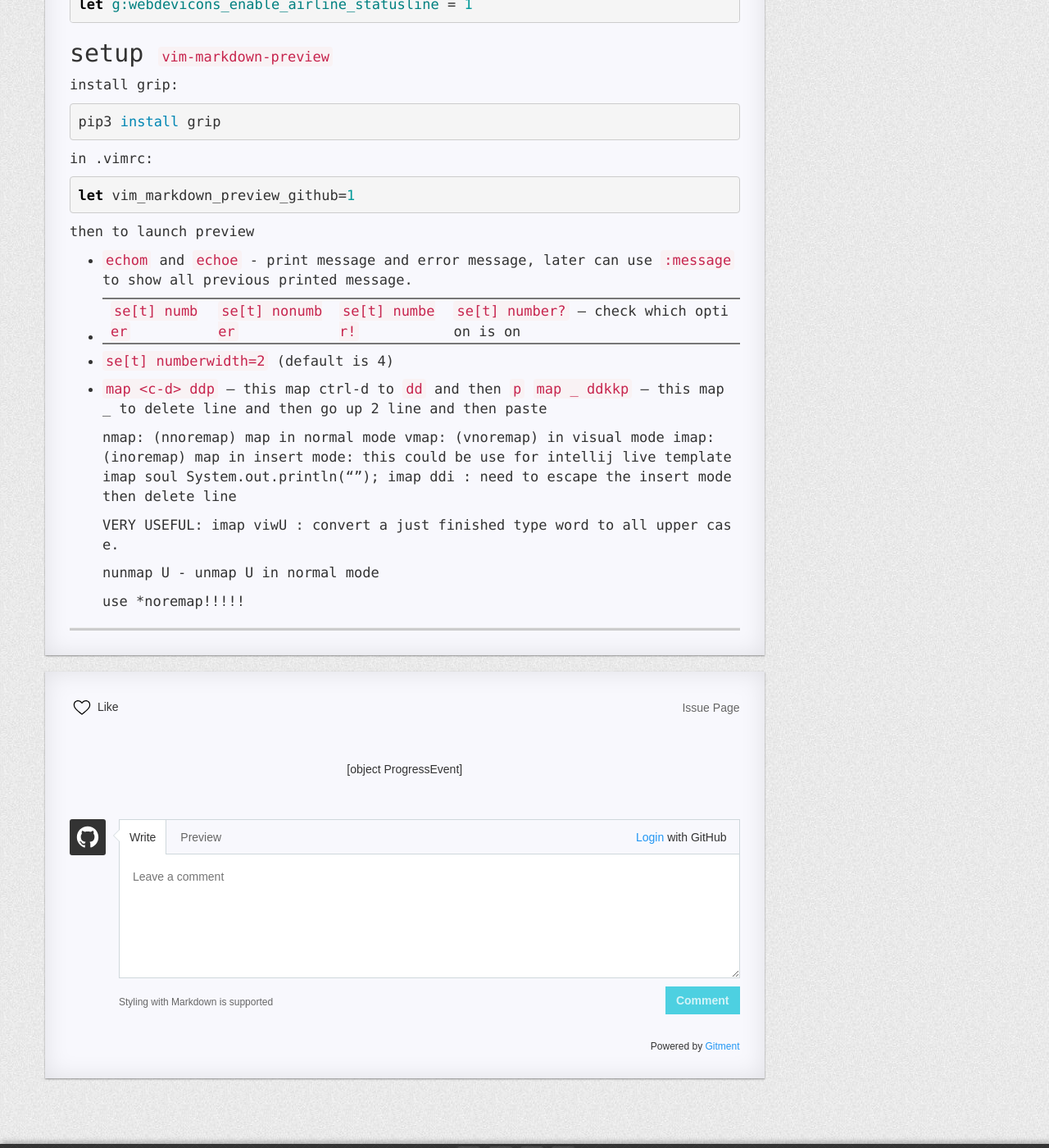
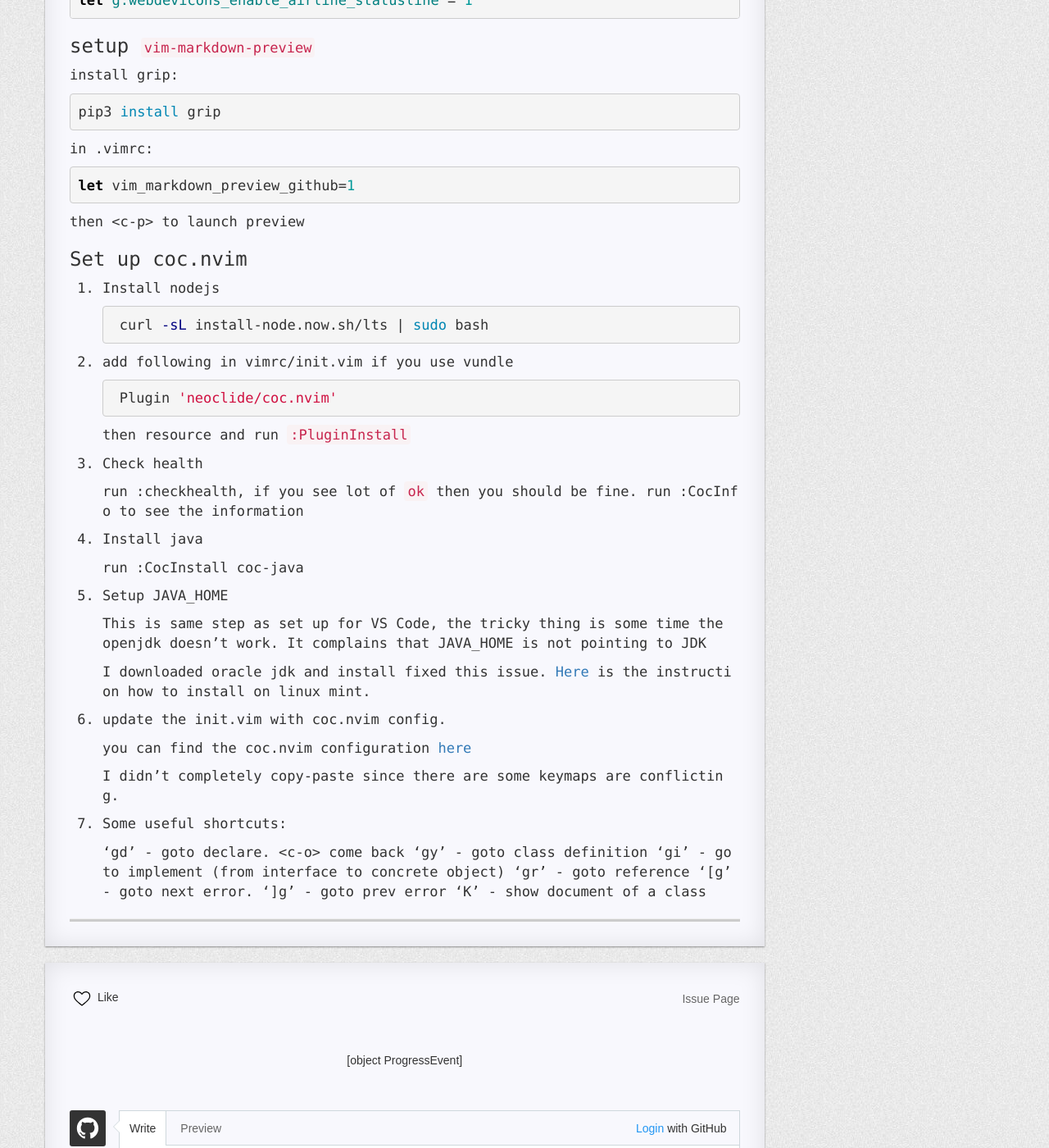
Before and after one commit to R0NGSH3N/r0ngsh3n.github.io, a Jekyll site: the page built from _posts/2014-01-15-vim-daily-practice.md, in a window 1280 px wide and 1400 px high, scrolled down 2486 px. Shown: the whole window at 82% size. Built offline with Jekyll 4.4.1, drawn with Linux system fonts in a browser that asks for light colours; nearby versions of some CDN libraries; comment, search, counter and statistics services are not loaded; a style sheet for code colours, icons or effects is not loaded; some of the changed text lies outside the part shown.

Commit message:
update article

```diff
--- a/_posts/2014-01-15-vim-daily-practice.md
+++ b/_posts/2014-01-15-vim-daily-practice.md
@@ -14,7 +14,7 @@ sudo pacman -S gvim # arch
 sudo apt install vim-gnome #ubuntu
 ~~~
 
-## Install Nerd Font
+## Install and Config Nerd Font
 
 Nerd font is required by couple of plug in (vim-devicon)
 
@@ -26,7 +26,8 @@ Nerd font is required by couple of plug in (vim-devicon)
 
 4. run command fc-list | grep <fontName> to verify nerd font install correctly
 
-## Set Guifont
+
+### Set Guifont for Nerd Font
 
 if you are using neovim, then you need change the font of the terminal and then restart vim, if you use vim then you need to use
 
@@ -36,7 +37,7 @@ if you are using neovim, then you need change the font of the terminal and then
 
 to implement the font
 
-## verify the font install correctly
+### verify the font install correctly
 
 in vim :
 
@@ -47,7 +48,9 @@ in vim :
 if you see the icon then you are fine, it you see some weird icon, then it is not.
 
 
-### The config file is in `~/.vimrc` or `~/.config/nvim/init.vim`, basic config
+## Set up vimrc or init.vim file
+
+The config file is in `~/.vimrc` or `~/.config/nvim/init.vim`, basic config
 
 my vim config is [here](https://raw.githubusercontent.com/R0NGSH3N/r0ngsh3n-vim/main/nvim/init.vim)
 
@@ -97,13 +100,13 @@ Plugin 'ryanoasis/vim-devicons'
 Plugin 'JamshedVesuna/vim-markdown-preview;
 ~~~
 
-### change the <leader> key to comma
+### Map the \<leader\> key to comma
 
 ~~~bash
 let mapleader = ","
 ~~~
 
-### NERDTree
+### Config NERDTree
 
 ~~~bash
 noremap  <leader>t : NERDTreeToggle<CR>
@@ -111,7 +114,7 @@ noremap  <leader>t : NERDTreeToggle<CR>
 
 "O" - expand all; "o" expand current node
 
-## activate `Vimdevicon`
+### activate `Vimdevicon`
 
   Once install the vim-devicon, you need use following command to activate in .vimrc
 
@@ -121,7 +124,7 @@ let g:webdevicons_enable_nerdtree = 1
 let g:webdevicons_enable_airline_statusline = 1
 ~~~
 
-## setup `vim-markdown-preview`
+### setup `vim-markdown-preview`
 
 install grip:
 
@@ -135,26 +138,52 @@ in .vimrc:
 let vim_markdown_preview_github=1
 ~~~
 
-then <c-p> to launch preview
+then \<c-p\> to launch preview
 
+### Set up coc.nvim
 
-- `echom` and `echoe` - print message and error message, later can use `:message` to show all previous printed message.
+1. Install nodejs
 
-- `se[t] number` | `se[t] nonumber` | `se[t] number!` | `se[t] number?` -- check which option is on
+    ~~~bash
+    curl -sL install-node.now.sh/lts | sudo bash
+    ~~~
 
-- `se[t] numberwidth=2` (default is 4)
+2. add following in vimrc/init.vim if you use vundle
 
-- `map <c-d> ddp` -- this map ctrl-d to `dd` and then `p`
-  `map _ ddkkp` -- this map _ to delete line and then go up 2 line and then paste
+    ~~~bash
+    Plugin 'neoclide/coc.nvim'
+    ~~~
 
-   nmap: (nnoremap) map in normal mode
-   vmap: (vnoremap) in visual mode
-   imap: (inoremap) map in insert mode: this could be use for intellij live template
-          imap soul System.out.println("");
-          imap <c-d> <esc>ddi : need <esc> to escape the insert mode then delete line
+    then resource and run `:PluginInstall`
 
-    VERY USEFUL: imap <c-u> <esc>viwU : convert a just finished type word to all upper case.
+3. Check health
 
-   nunmap U - unmap U in normal mode
+    run :checkhealth, if you see lot of `ok` then you should be fine.
+    run :CocInfo to see the information
 
-   use \*noremap!!!!!
+4. Install java
+
+    run :CocInstall coc-java
+
+5. Setup JAVA_HOME
+
+    This is same step as set up for VS Code, the tricky thing is some time the
+    openjdk doesn't work. It complains that JAVA_HOME is not pointing to JDK
+
+    I downloaded oracle jdk and install fixed this issue. [Here](https://linuxhint.com/install_java_linux_mint/) is the
+    instruction how to install on linux mint.
+
+6. update the init.vim with coc.nvim config.
+
+    you can find the coc.nvim configuration [here](https://github.com/neoclide/coc.nvim#example-vim-configuration)
+
+    I didn't completely copy-paste since there are some keymaps are conflicting.
+
+7. Some useful shortcuts:
+
+    'gd' - goto declare. \<c-o\> come back
+    'gy' - goto class definition
+    'gi' - goto implement (from interface to concrete object)
+    'gr' - goto reference
+    '[g' - goto next error. ']g' - goto prev error
+    'K'  - show document of a class
```
Also changed, not shown: other parts of _posts/2014-01-15-vim-daily-practice.md (+1 -1 lines), _posts/2015-07-08-learning-vimscript-hardway.md (added, +27 -0 lines).
